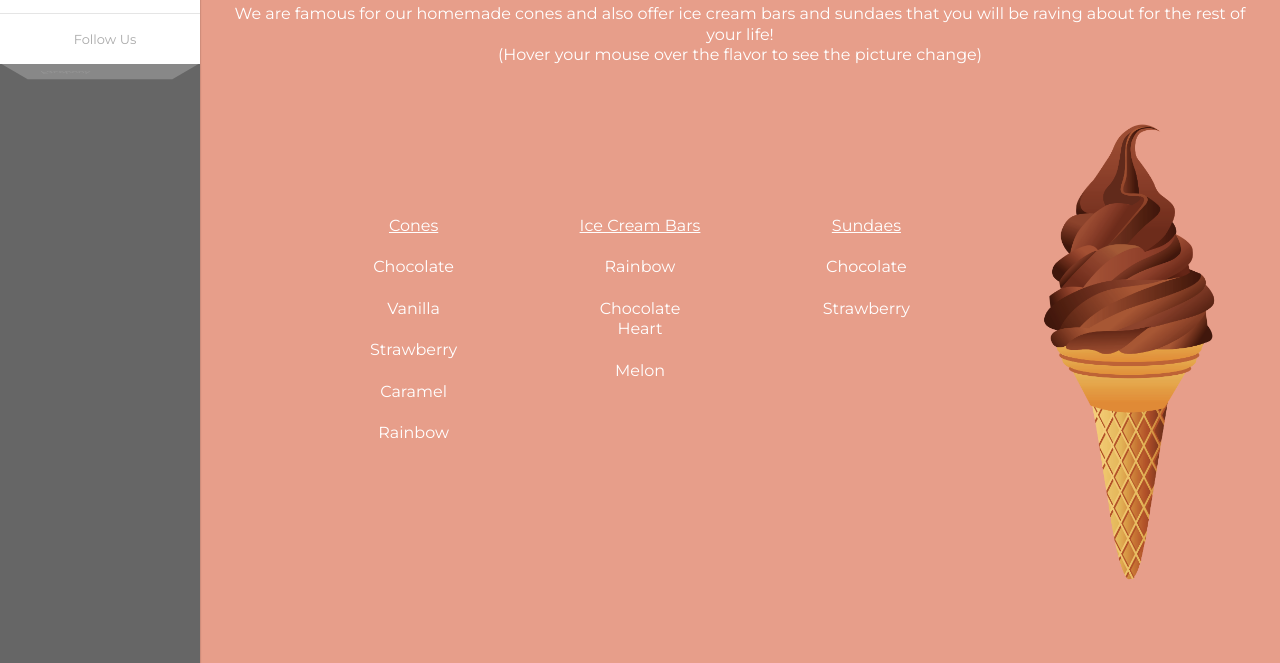
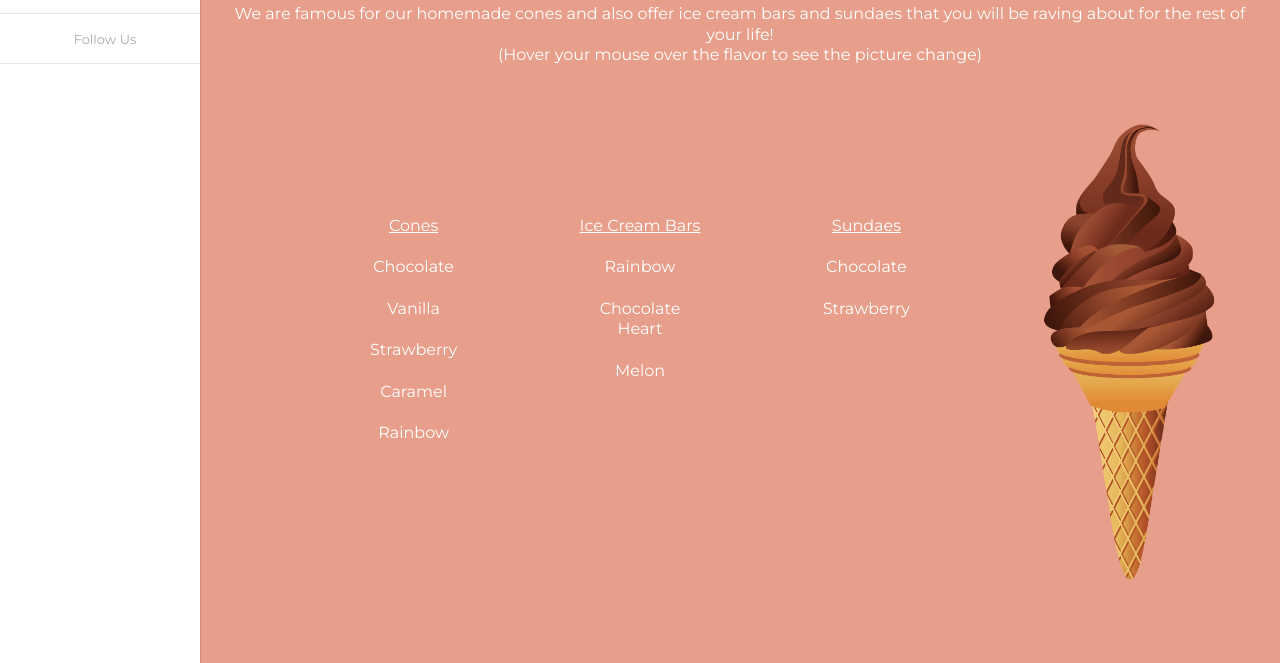
Before and after one commit to RachelCox25/scoops, a plain HTML site: page mainmenu.html in a window 1280 px wide. Shown: the part 137-800 px from the top of the page. Drawn offline with nearby package versions, Linux system fonts and the light colour scheme; some icons are missing.

Commit message:
Something with the nav on the menu changed, so I'm trying to fix it

```diff
--- a/mainmenu.html
+++ b/mainmenu.html
@@ -50,7 +50,7 @@
 
       </div>
 
-      <!--<div class="end"></div>-->
+      <div class="end"></div>
     </div>
     <br />
 
```
